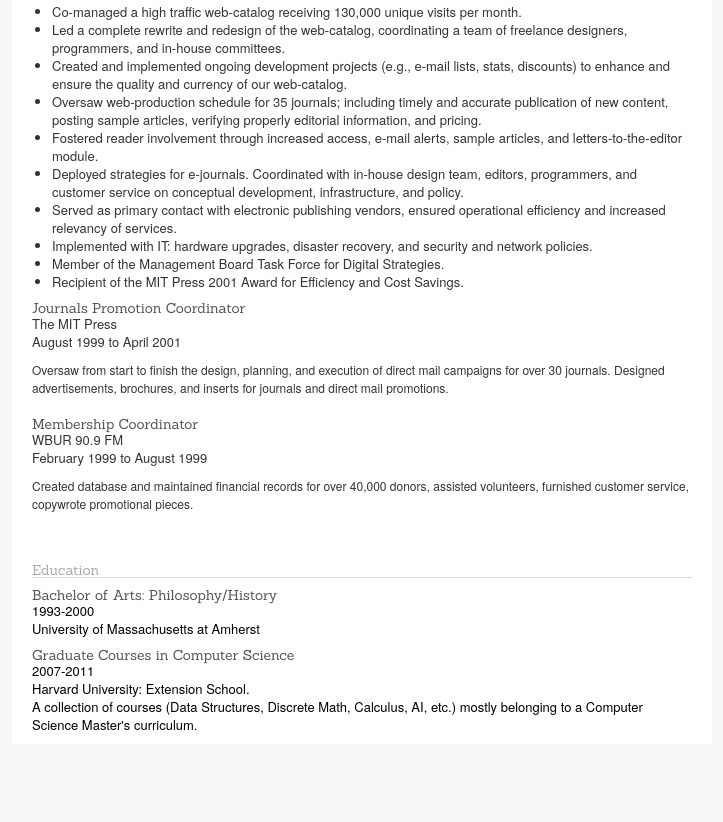
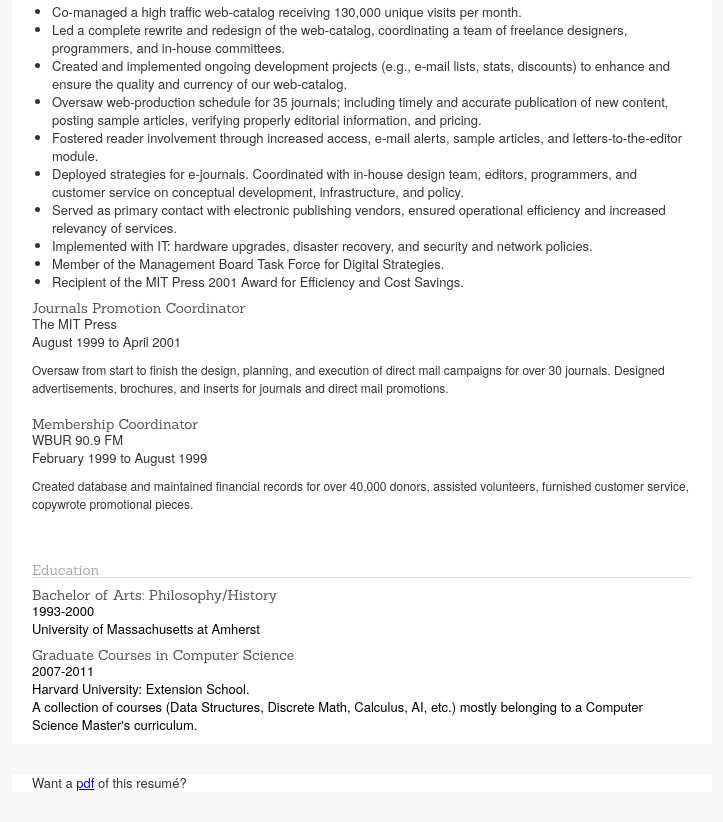
Before and after one commit to pcad/pcad.github.io, a plain HTML site: page index.html in a window 1280 px wide. Shown: the part 1970-2792 px from the top of the page, without its empty margins (278-1001 px from the left). Before the commit the page ends 2744 px from the top, so only its background shows below. Drawn offline with Linux system fonts and the light colour scheme.

Commit message:
link to pdf

```diff
--- a/index.html
+++ b/index.html
@@ -170,7 +170,7 @@
 		margin-top:30px;
 	}
 	.footer-content{
-		margin-top:30px;
+		margin:30px 0;
 		font-size:9px;
 		color:#333;
 	}
@@ -496,6 +496,7 @@
 
 
 		<footer class="content footer-content">
+			<p>Want a <a href="./resume.pdf">pdf</a> of this resumé?
 		  <!--
 		  Still reading?  Pick up the <a href="tel:+16174290779">phone</a>. -->
 		</footer>
```
Also changed, not shown: 1 other file.
